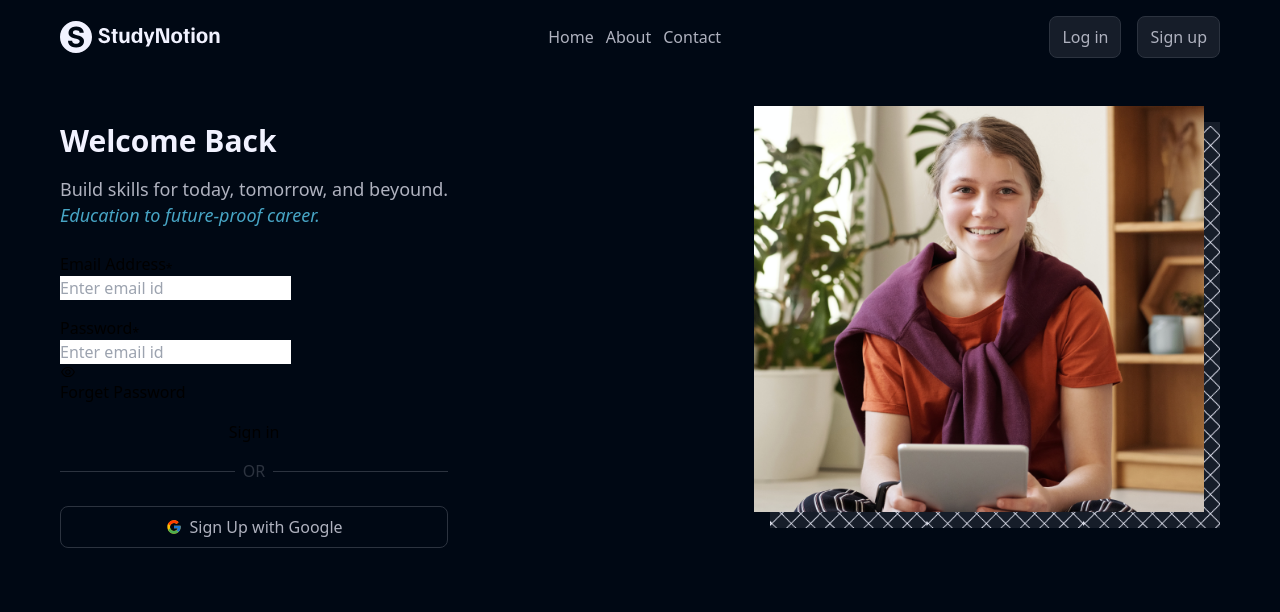
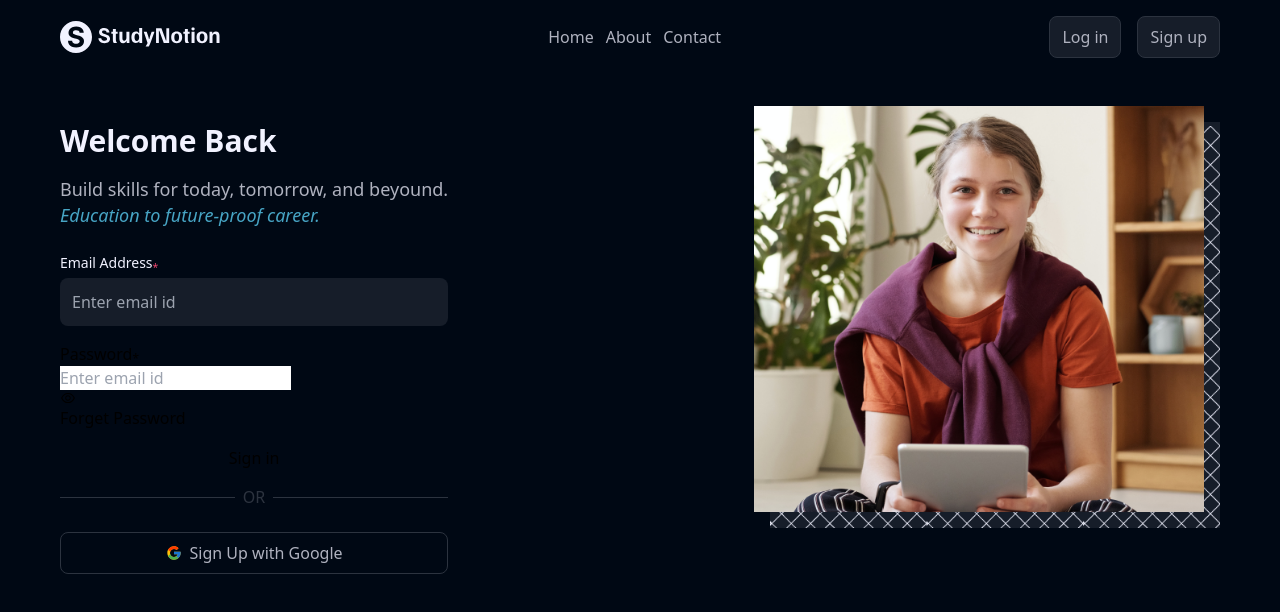
Before and after one commit to sudhanshumandloi/React-practice, a React (Create React App) app in the folder Study_notation_app/: page /login in a window 1280 px wide. Shown: the top 612 px of the page. Built offline with nearby package versions, Linux system fonts and the light colour scheme.

Commit message:
add css for input email

```diff
--- a/Study_notation_app/src/components/Loginform.js
+++ b/Study_notation_app/src/components/Loginform.js
@@ -31,9 +31,9 @@
         <div>
             <form onSubmit={submitHandler}
                 className="flex flex-col w-full gap-y-4 mt-6">
-                <label>
-                    <p>
-                        Email Address<sub>*</sub>
+                <label className="w-full">
+                    <p className="text-[0.875rem] text-richblack-5 mb-1 leading-[1.375rem]">
+                        Email Address<sub className="text-pink-200">*</sub>
                     </p>
                     <input required
                         type="email"
@@ -41,6 +41,7 @@
                         onChange={changeHandler}
                         placeholder="Enter email id"
                         name="email"
+                        className="bg-richblack-800 rounded-[0.5rem] text-richblack-5 w-full p-[12px]"
                     />
                 </label>
 
```
